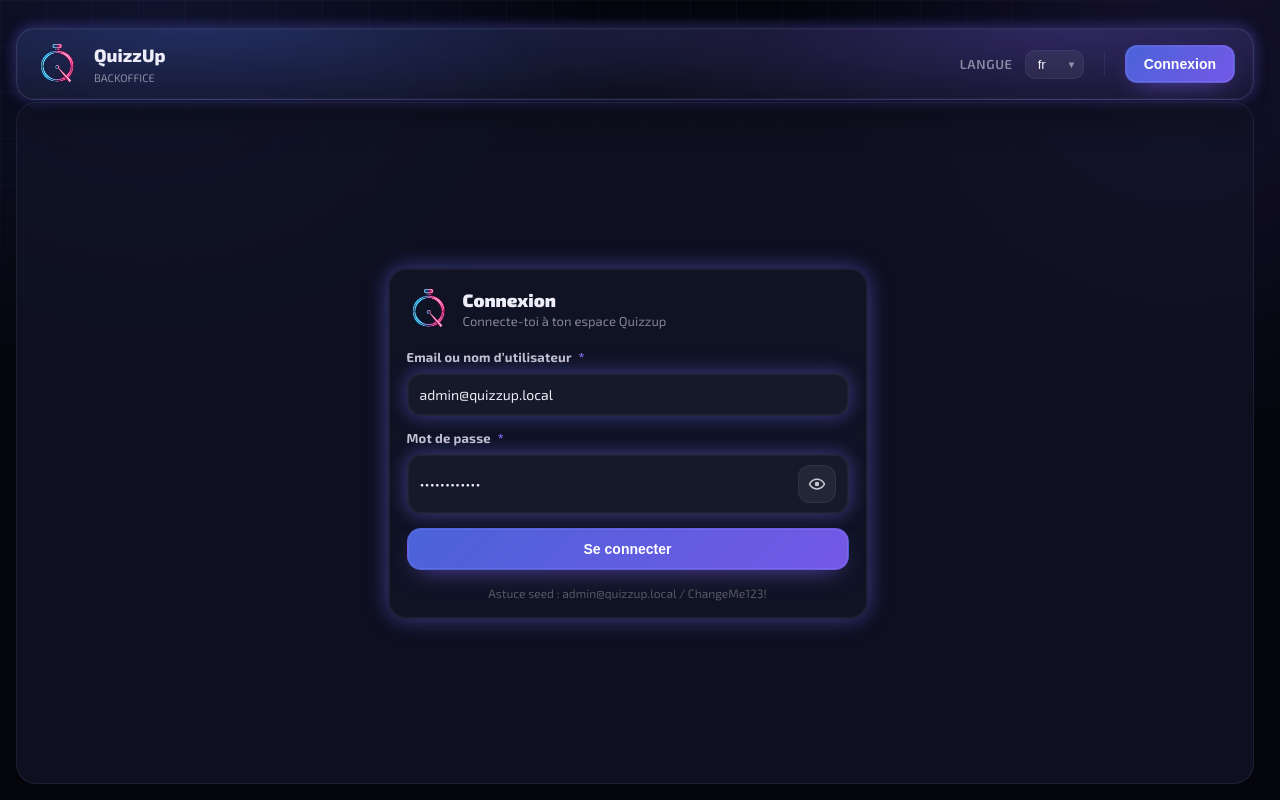
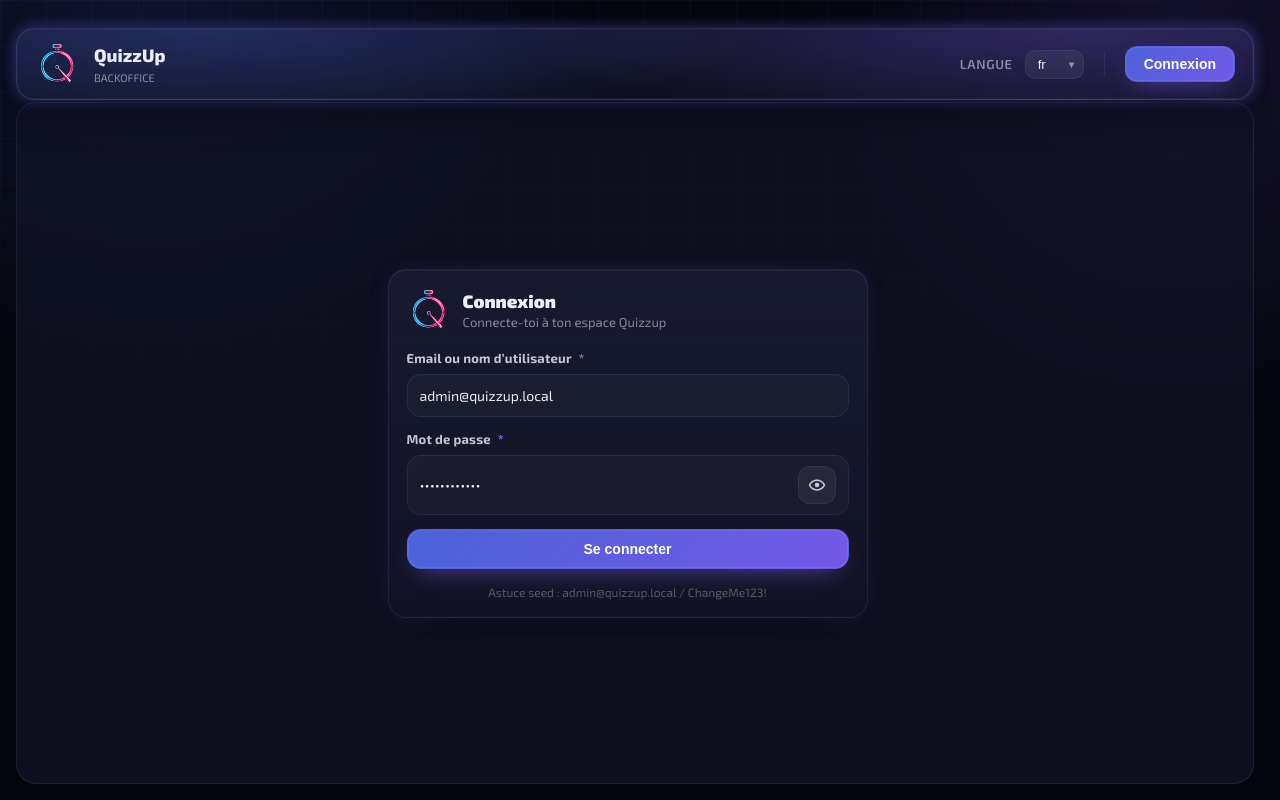
Before and after one commit to vikorb/QuizzUp, a Vue app in the folder backoffice/frontend/: page /login in a window 1280 px wide. Built offline with nearby package versions, Linux system fonts and the light colour scheme.

Commit message:
fix(design): button icon alignment + form polish (clean fields, panel card, mdi trash)

```diff
--- a/backoffice/frontend/src/components/ui/UiButton.vue
+++ b/backoffice/frontend/src/components/ui/UiButton.vue
@@ -29,6 +29,7 @@ const variantClass = computed(() => `ui-btn--${props.variant}`)
   padding: 10px 18px;
   font-size: 14px;
   font-weight: 600;
+  line-height: 1;
   cursor: pointer;
   transition: var(--tr);
 }
--- a/backoffice/frontend/src/components/ui/form/FormField.vue
+++ b/backoffice/frontend/src/components/ui/form/FormField.vue
@@ -67,7 +67,7 @@ const props = withDefaults(
     as: 'input',
     required: false,
     disabled: false,
-    neon: true,
+    neon: false,
   }
 )
 
--- a/backoffice/frontend/src/components/ui/section/SectionCard.vue
+++ b/backoffice/frontend/src/components/ui/section/SectionCard.vue
@@ -34,13 +34,13 @@ const styleVars = computed(() => {
 <style scoped>
 .scard {
   width: min(var(--scard-max, 480px), 100%);
-  background: var(--bg-card);
+  background: linear-gradient(180deg, var(--bg-card-hi), var(--bg-card));
   border: 1px solid var(--border-ui);
   border-radius: 18px;
   box-shadow:
-    0 0 0 1px var(--surface-2) inset,
-    0 0 18px var(--glow-blue),
-    0 0 26px var(--glow-pink);
+    0 1px 0 rgba(255, 255, 255, 0.05) inset,
+    0 20px 44px -28px rgba(0, 0, 0, 0.85),
+    0 0 28px -10px var(--glow-pink);
   overflow: hidden;
 }
 
--- a/backoffice/frontend/src/views/questions/creation/CreateQuestionForm.vue
+++ b/backoffice/frontend/src/views/questions/creation/CreateQuestionForm.vue
@@ -82,7 +82,7 @@
           :title="$t('questions.form.removeAnswer')"
           @click="removeAnswer(index)"
         >
-          🗑️
+          <MdIcon :path="mdiTrashCanOutline" :size="18" />
         </UiButton>
       </div>
     </section>
@@ -101,6 +101,7 @@
 </template>
 
 <script setup lang="ts">
+import { mdiTrashCanOutline } from '@mdi/js'
 import {
   QUESTION_MEDIA_TYPE_AUDIO,
   QUESTION_MEDIA_TYPE_IMAGE,
@@ -114,6 +115,7 @@ import FormActions from '@/components/ui/form/FormActions.vue'
 import FormField from '@/components/ui/form/FormField.vue'
 import FormResult from '@/components/ui/form/FormResult.vue'
 import SelectField from '@/components/ui/form/SelectField.vue'
+import MdIcon from '@/components/ui/MdIcon.vue'
 import UiButton from '@/components/ui/UiButton.vue'
 import { createQuestionService, updateQuestionService } from '@/services/questionsService'
 import type { SelectFieldOption } from '@/types/form'
--- a/backoffice/frontend/src/views/questions/creation/ThemeMultiSelect.vue
+++ b/backoffice/frontend/src/views/questions/creation/ThemeMultiSelect.vue
@@ -569,7 +569,6 @@ onBeforeUnmount(() => {
   box-shadow:
     0 24px 70px var(--shadow-2),
     inset 0 1px 0 var(--surface-2);
-  backdrop-filter: blur(16px);
 }
 
 .theme-multiselect__dropdown-head {
```
